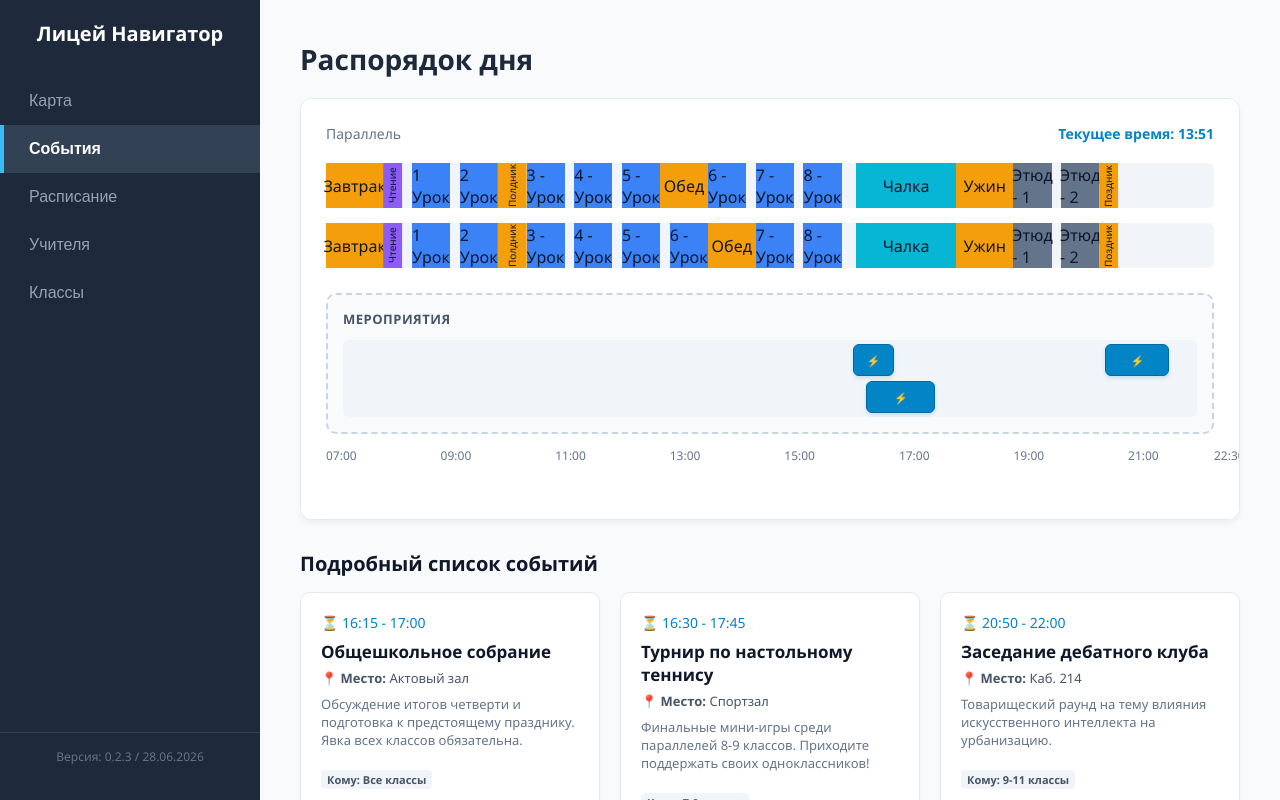
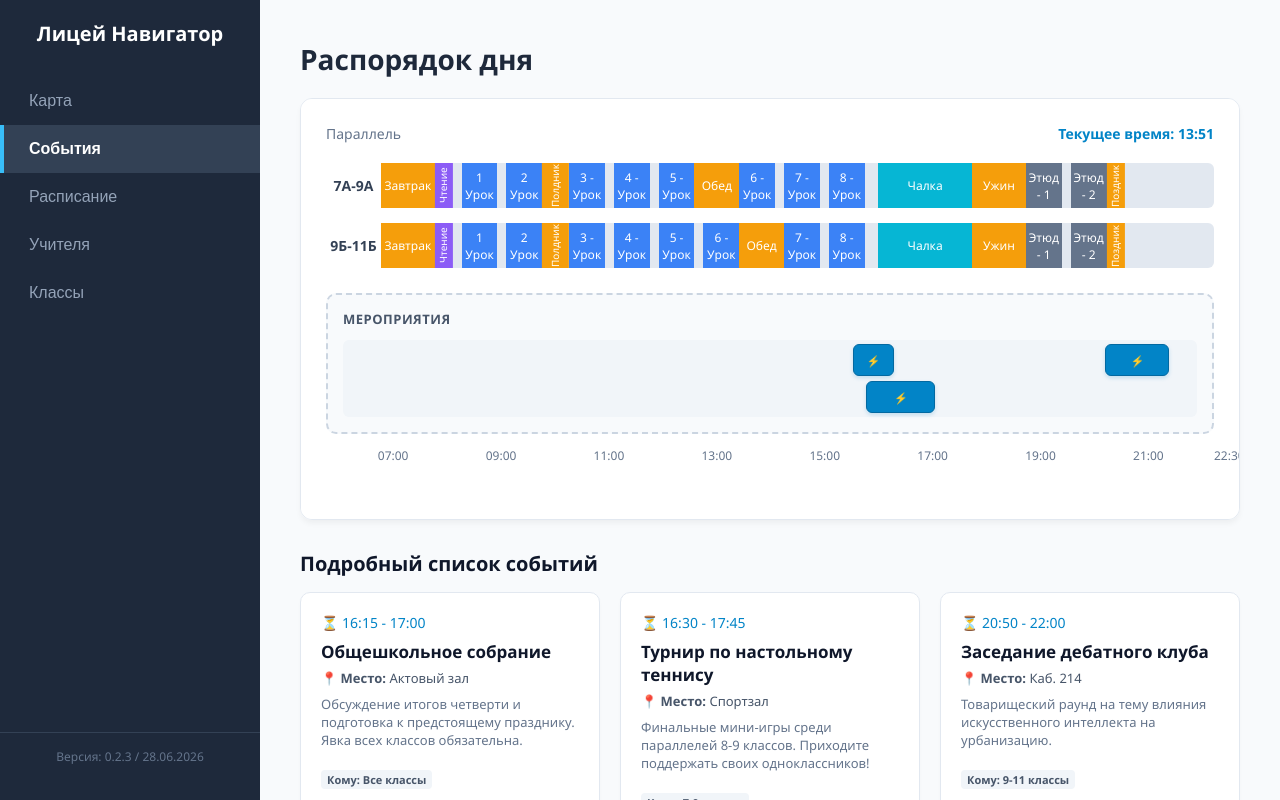
Before and after one commit to Nichtdeutsc/interschedule, a plain HTML site: page index.html in a window 1280 px wide. Both pictures are taken after a click on the button "События". Drawn offline with Linux system fonts and the light colour scheme.

Commit message:
Refactor and update global styles in style.css

```diff
--- a/style.css
+++ b/style.css
@@ -367,19 +367,19 @@ h1 {
 
 /* Название классов слева от полосы */
 .timeline-label {
-    position: absolute;
-    left: 10px;
-    width: 70px;
+    position: relative;
+    left: auto;
+    width: 55px;
     font-weight: bold;
-    color: #334155;
+    text-align: center;
+    color: #334155; /* grey */
     font-size: 14px;
 }
-/* Серый трек внутри строки, где рендерятся уроки */
 .timeline-blocks {
     position: relative;
     flex-grow: 1;
     height: 100%;
-    background: #f1f5f9;
+    background: #e2e8f0; /* light grey */
     border-radius: 6px;
 }
 .timeline-block {
@@ -389,7 +389,10 @@ h1 {
     display: flex;
     align-items: center;
     justify-content: center;
-    box-sizing: border-box;
+    font-size: 12px;
+    color: white;
+    text-align: center;
+    box-sizing: border-box; /*гемини даже эти 10 строчек не осилил божеее */
 }
 .timeline-block:hover { opacity: 0.9; }
 
```
